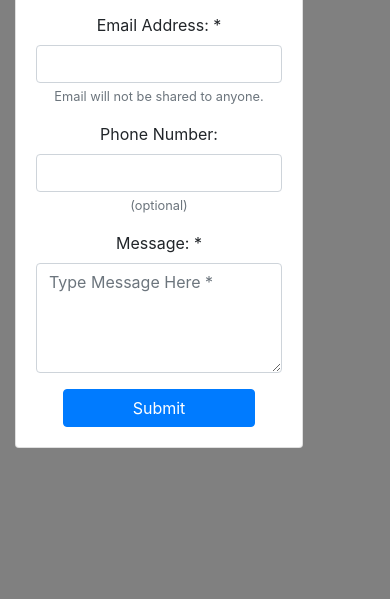
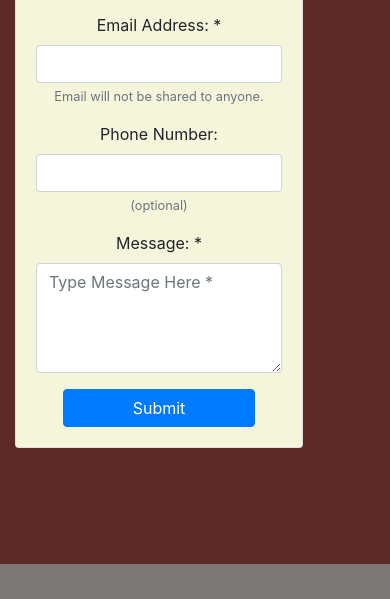
Before and after one commit to Victortran415/creating_responsive_portfolio, a plain HTML site: page contact.html in a window 390 px wide. Shown: the part 245-844 px from the top of the page. Drawn offline with nearby package versions, Linux system fonts and the light colour scheme.

Commit message:
change bg color & adjusted paddings

```diff
--- a/contact.html
+++ b/contact.html
@@ -11,7 +11,7 @@
 
 <body>
   <nav class="navbar navbar-expand-lg navbar-light bg-light">
-    <a class="navbar-brand" href="#">Victor Tran</a>
+    <a class="navbar-brand" href="./index.html">Victor Tran</a>
     <button class="navbar-toggler" type="button" data-toggle="collapse" data-target="#navbarNavAltMarkup" aria-controls="navbarNavAltMarkup" aria-expanded="false" aria-label="Toggle navigation">
       <span class="navbar-toggler-icon"></span>
     </button>
--- a/styles.css
+++ b/styles.css
@@ -1,5 +1,5 @@
 body {
-    background-color: beige;
+    background-color: rgb(231, 184, 152);
 }
 
 .navbar {
@@ -12,8 +12,10 @@ body {
     font-size: 30px;
 }
 
+
 .container {
     padding-top: 20px;
+    padding-bottom: 30px;
 }
 
 h1 {
@@ -21,25 +23,29 @@ h1 {
     font-family: Verdana, Geneva, Tahoma, sans-serif;
 }
 
+.card-body {
+    background-color: beige;
+}
+
 p {
     font-family: 'Lora', serif;
     font-size: 14px;;
 }
+
 
 .footer {
     position: fixed;
     left: 0;
     bottom: 0px;
     width: 100%;
-    height: 40px;
-    background-color: grey;
+    height: 35px;
+    background-color: rgba(128, 128, 128, 0.903);
     color: white;
     text-align: center;
-
 }
 
-@media screen and (max-width: 630px) {
+@media screen and (max-width: 700px) {
     body {
-        background-color: gray;
+        background-color: rgb(92, 41, 41);
     }
 }
```
Also changed, not shown: index.html (+1 -1 lines), portfolio.html (+1 -1 lines), 1 other file.
